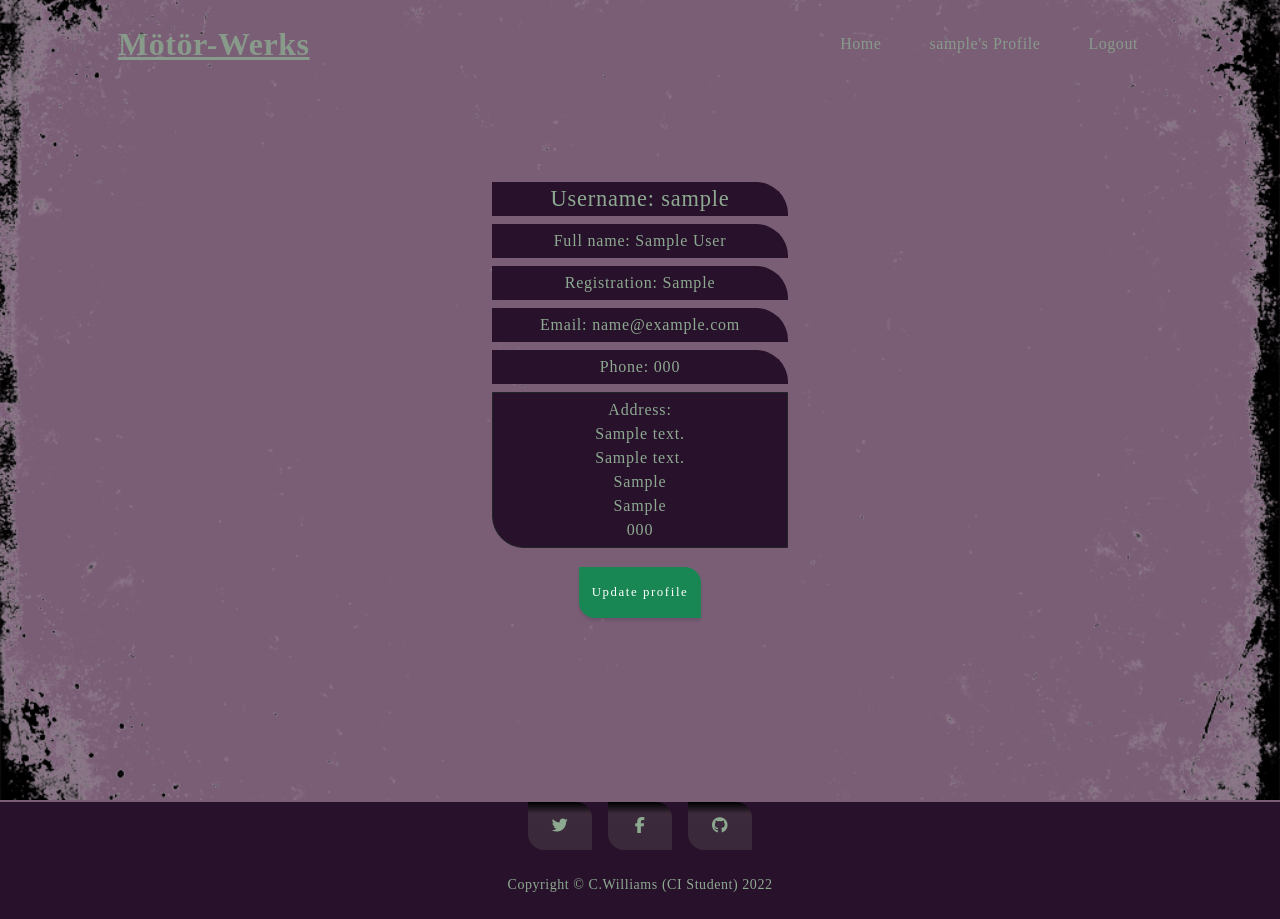
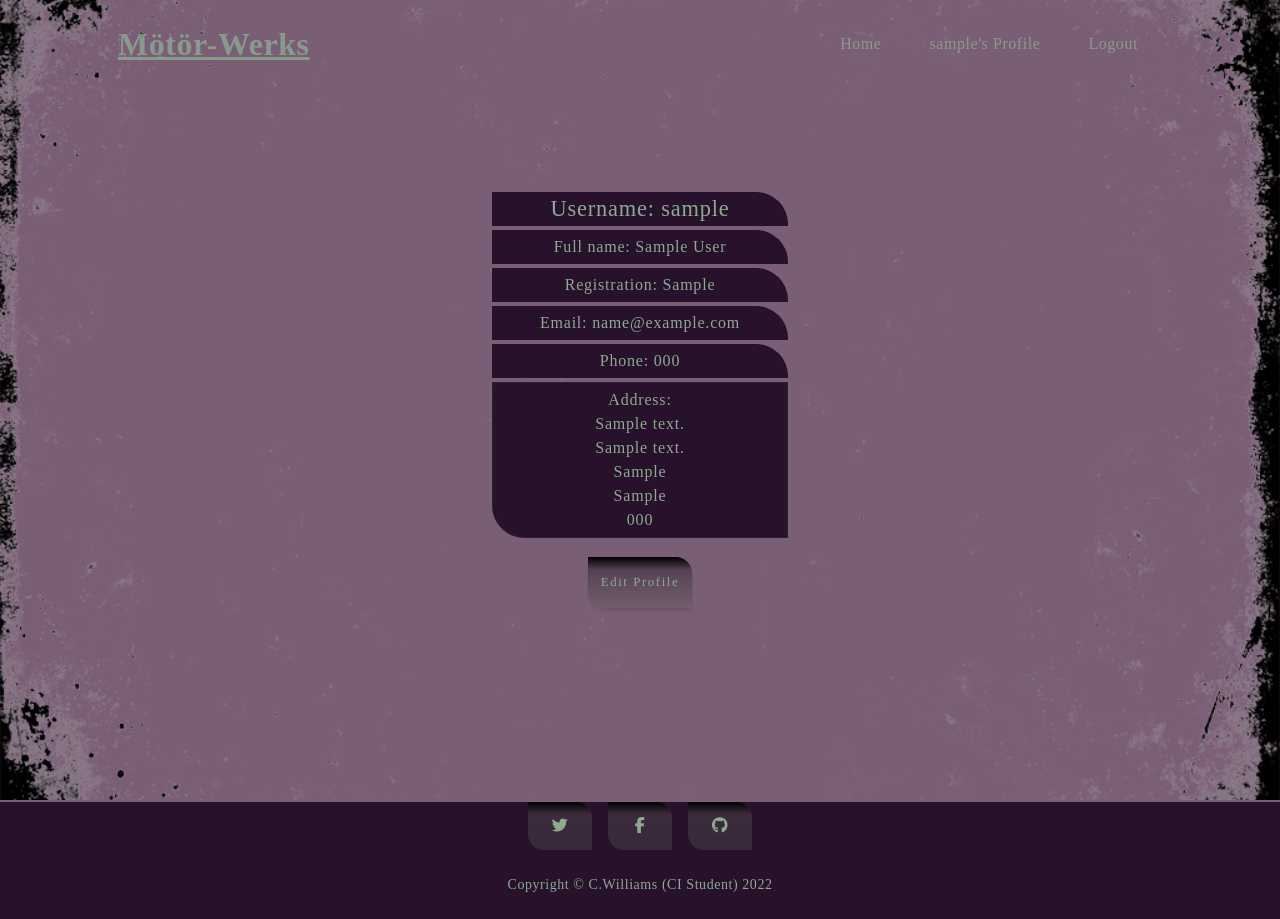
Before and after one commit to Chr15w1986/Motor-Werks, a Django app: page /profiles/ in a window 1280 px wide. Run offline with Django 3.2, Linux system fonts and the light colour scheme; a user stored in the database is signed in; tables that the repository leaves empty hold one stand-in row (values such as "Sample post"); some libraries are stand-ins or nearby versions; some web fonts are replaced.

Commit message:
update edit userprofile modal inc styling

```diff
--- a/profiles/forms.py
+++ b/profiles/forms.py
@@ -7,8 +7,7 @@ from crispy_forms.layout import Submit
 class UserForm(forms.ModelForm):
     class Meta:
         model = UserProfile
-        fields = ('user',
-                  'vehicle_reg',
+        fields = ('vehicle_reg',
                   'first_name',
                   'last_name',
                   'email',
--- a/profiles/templates/profiles/profile.html
+++ b/profiles/templates/profiles/profile.html
@@ -6,26 +6,44 @@
 
 {% if request.user.is_authenticated %}
 <div class="content-section">
-  	<h1 class="mb-2 border-dark">Username: {{ user.username }}</h1>
-		<p class="mx-auto mt-2 mb-1 border-dark px-5">  Full name: {{ user.userprofile.first_name }} {{ user.userprofile.last_name }}</p>
-		<p class="mx-auto mt-2 mb-1 border-dark">       Registration: {{ user.userprofile.vehicle_reg }}</p>
-		<p class="mx-auto mt-2 mb-1 border-dark px-5">  Email: {{ user.userprofile.email }}</p>
-		<p class="mx-auto mt-2 mb-1 border-dark">       Phone: {{ user.userprofile.phone_number }}</p>
-		<p class="mx-auto mt-2 mb-1 border border-dark">Address:<br>{{ user.userprofile.street_address1 }}<br>
+	<h1 class="mb-1 border-dark">Username: {{ user.username }}</h1>
+	<p class="mx-auto mt-0 mb-1 border-dark px-5"> Full name: {{ user.userprofile.first_name }}
+		{{ user.userprofile.last_name }}</p>
+	<p class="mx-auto mt-0 mb-1 border-dark"> Registration: {{ user.userprofile.vehicle_reg }}</p>
+	<p class="mx-auto mt-0 mb-1 border-dark px-5"> Email: {{ user.userprofile.email }}</p>
+	<p class="mx-auto mt-0 mb-1 border-dark"> Phone: {{ user.userprofile.phone_number }}</p>
+	<p class="mx-auto mt-0 mb-1 border border-dark">Address:<br>{{ user.userprofile.street_address1 }}<br>
 		{{ user.userprofile.street_address2 }}<br>
 		{{ user.userprofile.town_or_city }}<br>
 		{{ user.userprofile.county }}<br>
 		{{ user.userprofile.postcode }}<br>
 	</p>
-      	<form action="." method="POST" novalidate enctype="multipart/form-data">
+	<div class="text-right">
+		<button type="button" class="btn btn-secondary" data-toggle="modal" data-target="#profileModal">Edit
+			Profile</button>
+	</div>
+	<div class="modal fade" tabindex="-1" id="profileModal" role="dialog">
+		<div class="modal-dialog text-black" role="document">
+			<div class="modal-content">
+				<div class="modal-header">
+					<h5 class="modal-title">Edit Profile</h5>
+					<button type="button" class="close rounded-3" data-dismiss="modal" aria-label="Close">
+						<span aria-hidden="true">&times;</span>
+					</button>
+				</div>
+				<div class="modal-body">
+					<form action="{% url 'update-profile' user.userprofile.id %}" method="post">
 						{% csrf_token %}
-        	<fieldset class="form-group">
-          	{{ userform|crispy }}
-        	</fieldset>
-        	<div class="form-group">
-          	<button class="btn btn-success" type="submit">Update profile</button>
+						{{ form|crispy }}
 				</div>
+				<div class="modal-footer">
+					<button type="submit" class="btn btn-success">Save changes</button>
 					</form>
+					<button type="button" class="btn btn-danger" data-dismiss="modal">Close</button>
+				</div>
+			</div>
+		</div>
+	</div>
 </div>
 
 {% else %}
--- a/profiles/urls.py
+++ b/profiles/urls.py
@@ -1,8 +1,9 @@
 """ Profiles app url config file """
 from django.urls import path
-from .views import ProfileView
+from .views import ProfileView, UpdateProfile
 
 APP_NAME = 'profiles'
 urlpatterns = [
     path('', ProfileView.as_view(), name='my-profile'),
+    path('update/<int:pk>/', UpdateProfile.as_view(), name='update-profile'),
 ]
--- a/profiles/views.py
+++ b/profiles/views.py
@@ -1,6 +1,8 @@
 """ Profile app views """
 
-from django.urls import reverse_lazy
+from django.urls import reverse
+from django.http import HttpResponseRedirect
+from django.contrib.auth import get_user_model
 from django.views.generic.base import TemplateView
 from django.views.generic.edit import UpdateView
 from django.contrib.auth.mixins import LoginRequiredMixin, UserPassesTestMixin
@@ -8,18 +10,39 @@ from .forms import UserForm
 from .models import UserProfile
 
 
+user = get_user_model()
+
+
 class ProfileView(TemplateView):
+    model = UserProfile
+    form = UserForm
     template_name = 'profiles/profile.html'
+    context = {'form': form}
 
 
 class UpdateProfile(LoginRequiredMixin, UserPassesTestMixin, UpdateView):
 
     model = UserProfile
-    form = UserForm
-    template_name = 'profiles/update-profile.html'
-    success_url = reverse_lazy('update-profile')
-    context = {'form': form}
+    fields = ('vehicle_reg',
+              'first_name',
+              'last_name',
+              'email',
+              'street_address1',
+              'street_address2',
+              'town_or_city',
+              'county',
+              'postcode',
+              'phone_number')
+    template_name = 'profiles/profile.html'
+
+    def post(self, request, pk, *args, **kwargs):
+        user = request.user.userprofile.id
+        user_form = UserForm(request.POST, instance=request.user.userprofile)
+        if user_form.is_valid():
+            user_form.instance.user = request.user
+            user_form.save()
+        return HttpResponseRedirect(reverse('update-profile', args=[user]))
 
     def test_func(self):
         self.object = self.get_object()
-        return self.object.author == self.request.user
+        return self.object.user == self.request.user
--- a/static/css/style.css
+++ b/static/css/style.css
@@ -294,7 +294,7 @@ a:hover {
 label {
   display: inline-block;
   font-size: 25px;
-  color: #fff;
+  color: #8daa91;
   padding-top: 10px;
   padding-bottom: 5px;
 }
@@ -312,8 +312,13 @@ label.requiredField {
   width: 82%;
   height: 35px;
   text-align: center;
-  color: #fff;
+  color: #000;
   background-color: #fff;
+}
+
+.modal-content {
+  background-color: #7a5e76;
+  border-radius: 0 2rem 0 2rem;
 }
 
 /*------------------------------ Social/contact links */
--- a/templates/base.html
+++ b/templates/base.html
@@ -60,7 +60,7 @@
                     {% if request.user.is_authenticated %}
 
                     <li class="nav-item"><a class="nav-link" href="{% url 'home' %}">Home</a></li>
-                    <li class="nav-item"><a class="nav-link" href="{% url 'my-profile' %}">{{ user.username }}'s Profile</a></li>
+                    <li class="nav-item"><a class="nav-link" href="{% url 'update-profile' user.userprofile.id %}">{{ user.username }}'s Profile</a></li>
                     <li class="nav-item"><a class="nav-link" href="{% url 'account_logout' %}">Logout</a></li>
 
                     {% else %}
```
Lines whose indentation alone changed are shown as unchanged.
